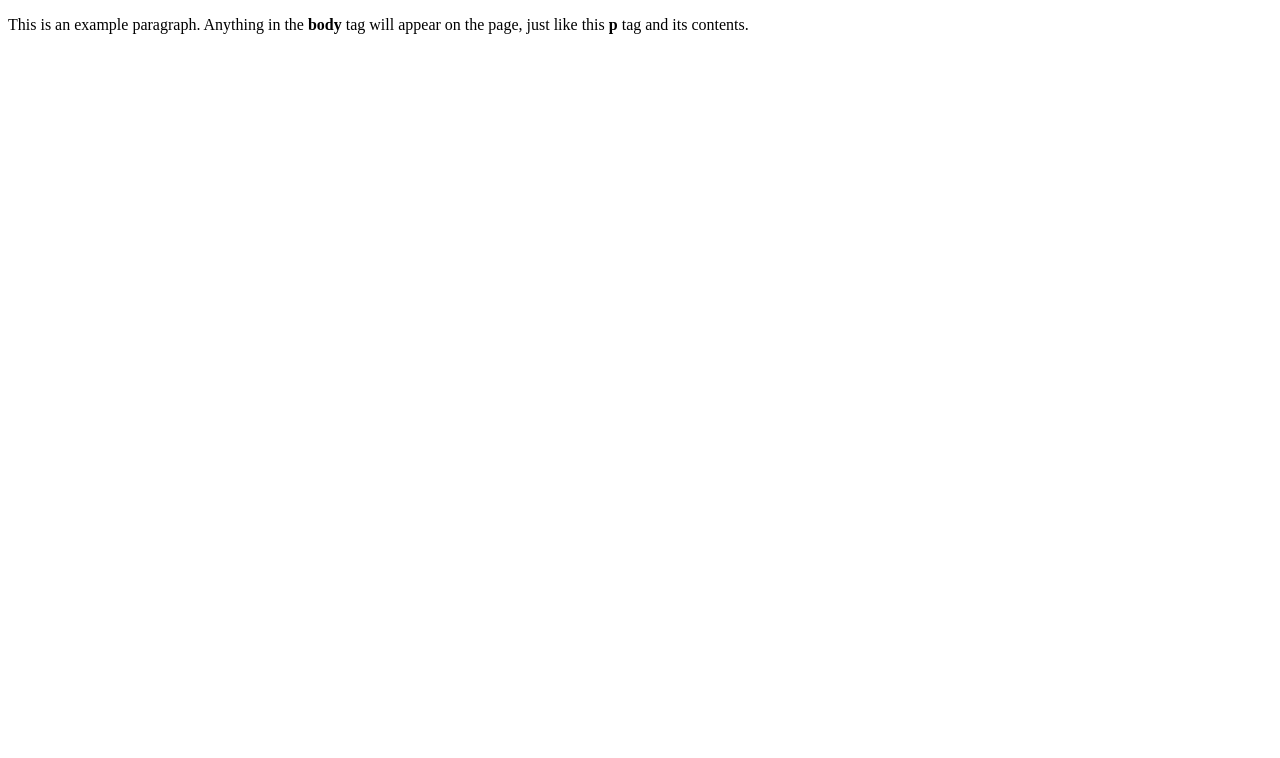
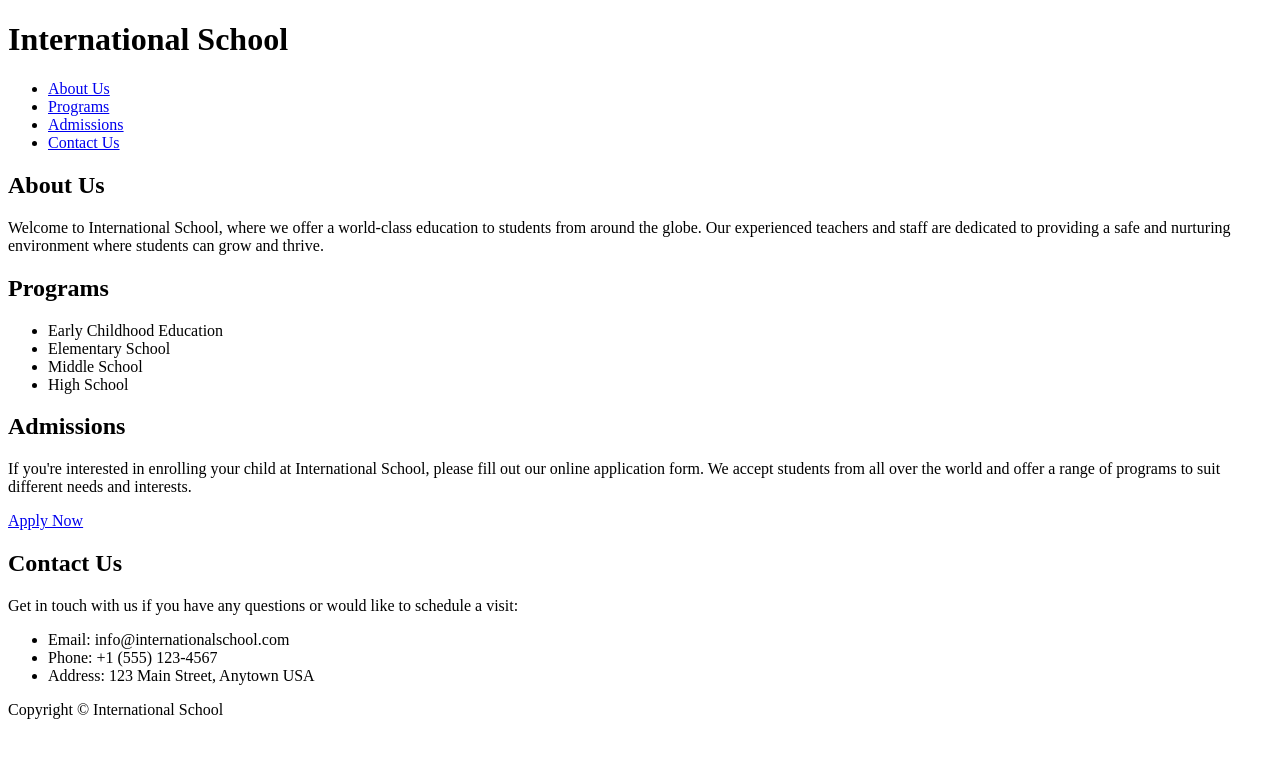
Before and after one commit to jeffHongKong/azure, a plain HTML site: page index.html in a window 1280 px wide. Drawn offline with Linux system fonts and the light colour scheme.

Commit message:
Add files via upload

```diff
--- a/index.html
+++ b/index.html
@@ -1,9 +1,57 @@
-<!doctype html>
-<html>
-  <head>
-    <title>This is the title of the webpage!</title>
-  </head>
-  <body>
-    <p>This is an example paragraph. Anything in the <strong>body</strong> tag will appear on the page, just like this <strong>p</strong> tag and its contents.</p>
-  </body>
+<!DOCTYPE html>
+<html lang="en">
+<head>
+	<meta charset="UTF-8">
+	<title>International School</title>
+</head>
+<body>
+	<header>
+		<h1>International School</h1>
+		<nav>
+			<ul>
+				<li><a href="#about-us">About Us</a></li>
+				<li><a href="#programs">Programs</a></li>
+				<li><a href="#admissions">Admissions</a></li>
+				<li><a href="#contact-us">Contact Us</a></li>
+			</ul>
+		</nav>
+	</header>
+
+	<main>
+		<section id="about-us">
+			<h2>About Us</h2>
+			<p>Welcome to International School, where we offer a world-class education to students from around the globe. Our experienced teachers and staff are dedicated to providing a safe and nurturing environment where students can grow and thrive.</p>
+		</section>
+
+		<section id="programs">
+			<h2>Programs</h2>
+			<ul>
+				<li>Early Childhood Education</li>
+				<li>Elementary School</li>
+				<li>Middle School</li>
+				<li>High School</li>
+			</ul>
+		</section>
+
+		<section id="admissions">
+			<h2>Admissions</h2>
+			<p>If you're interested in enrolling your child at International School, please fill out our online application form. We accept students from all over the world and offer a range of programs to suit different needs and interests.</p>
+			<a href="#">Apply Now</a>
+		</section>
+
+		<section id="contact-us">
+			<h2>Contact Us</h2>
+			<p>Get in touch with us if you have any questions or would like to schedule a visit:</p>
+			<ul>
+				<li>Email: info@internationalschool.com</li>
+				<li>Phone: +1 (555) 123-4567</li>
+				<li>Address: 123 Main Street, Anytown USA</li>
+			</ul>
+		</section>
+	</main>
+
+	<footer>
+		<p>Copyright © International School</p>
+	</footer>
+</body>
 </html>
```
